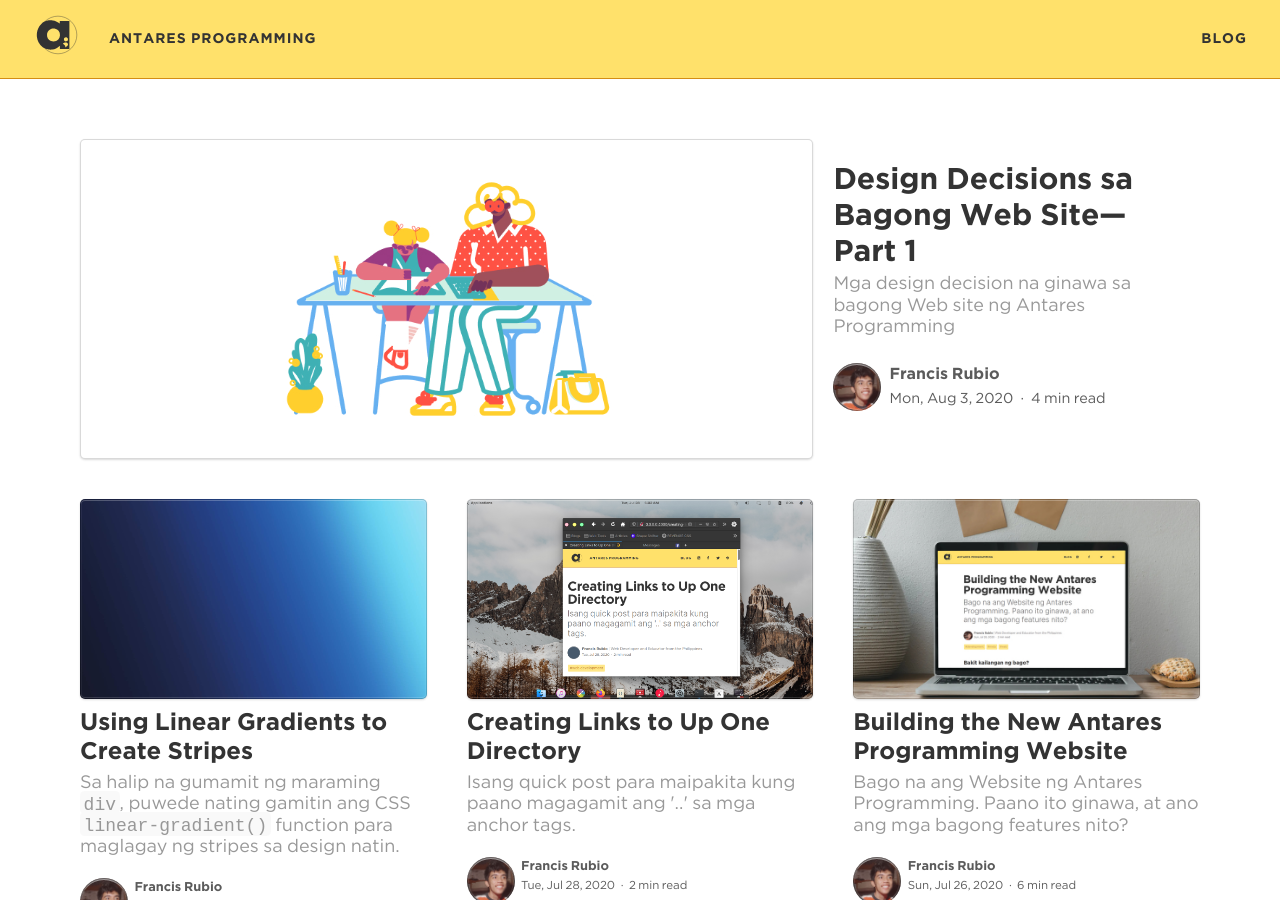
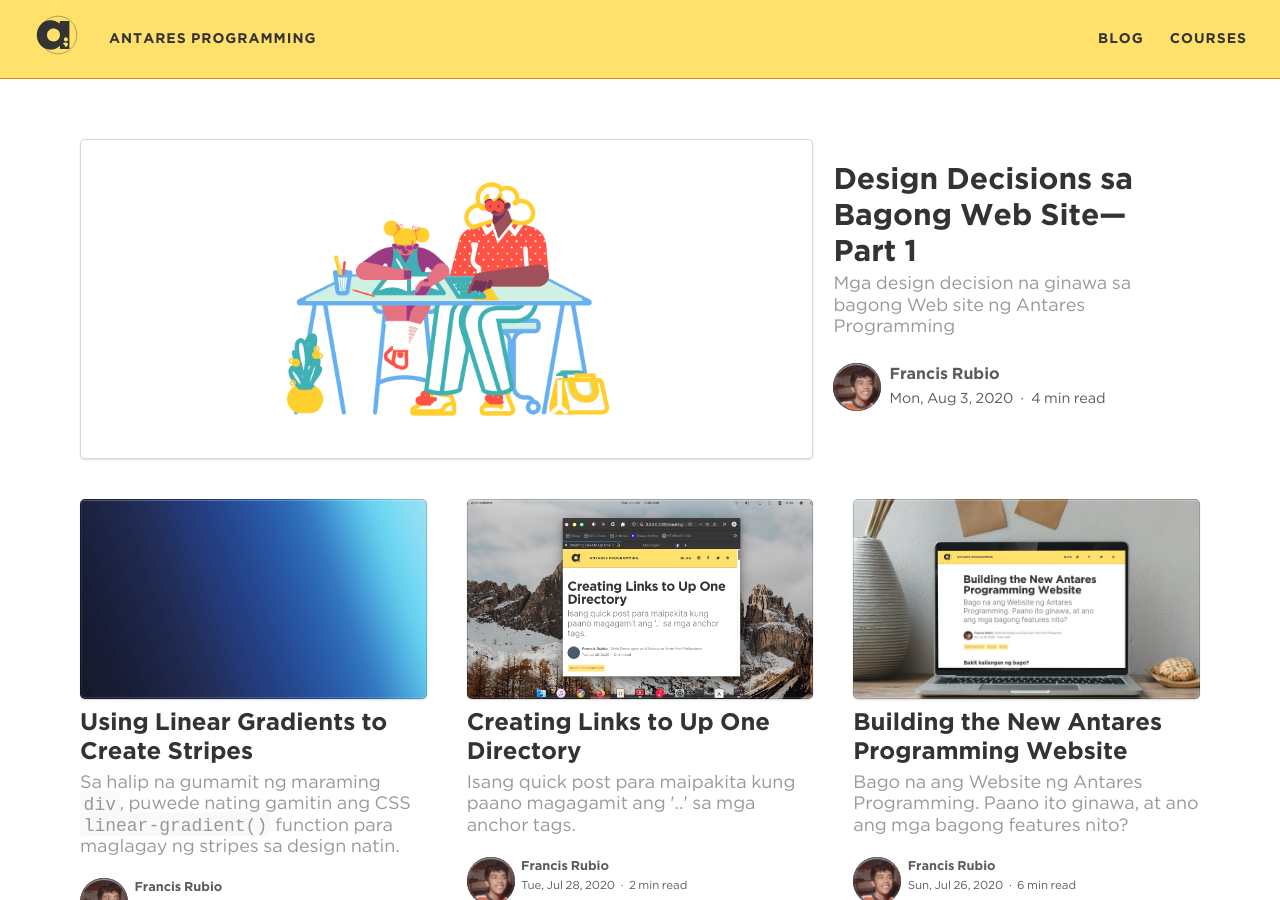
Before and after one commit to elementary/blog-template, a Jekyll site: the page built from index.html, in a window 1280 px wide and 900 px high. Built offline with Jekyll 4.4.1, drawn with Linux system fonts in a browser that asks for light colours; some web fonts are replaced; the list of posts is cut into pages by our own code.

Commit message:
Restored the Courses link to the navbar

```diff
--- a/_includes/nav.html
+++ b/_includes/nav.html
@@ -9,7 +9,7 @@
 
     <ul>
       <li><a href="{{ site.baseurl }}/">Blog</a></li>
-      <!--li><a href="{{ site.baseurl }}/courses">Courses</a></li-->
+      <li><a href="{{ site.baseurl }}/courses">Courses</a></li>
     </ul>
   </nav>
 </header>
```
